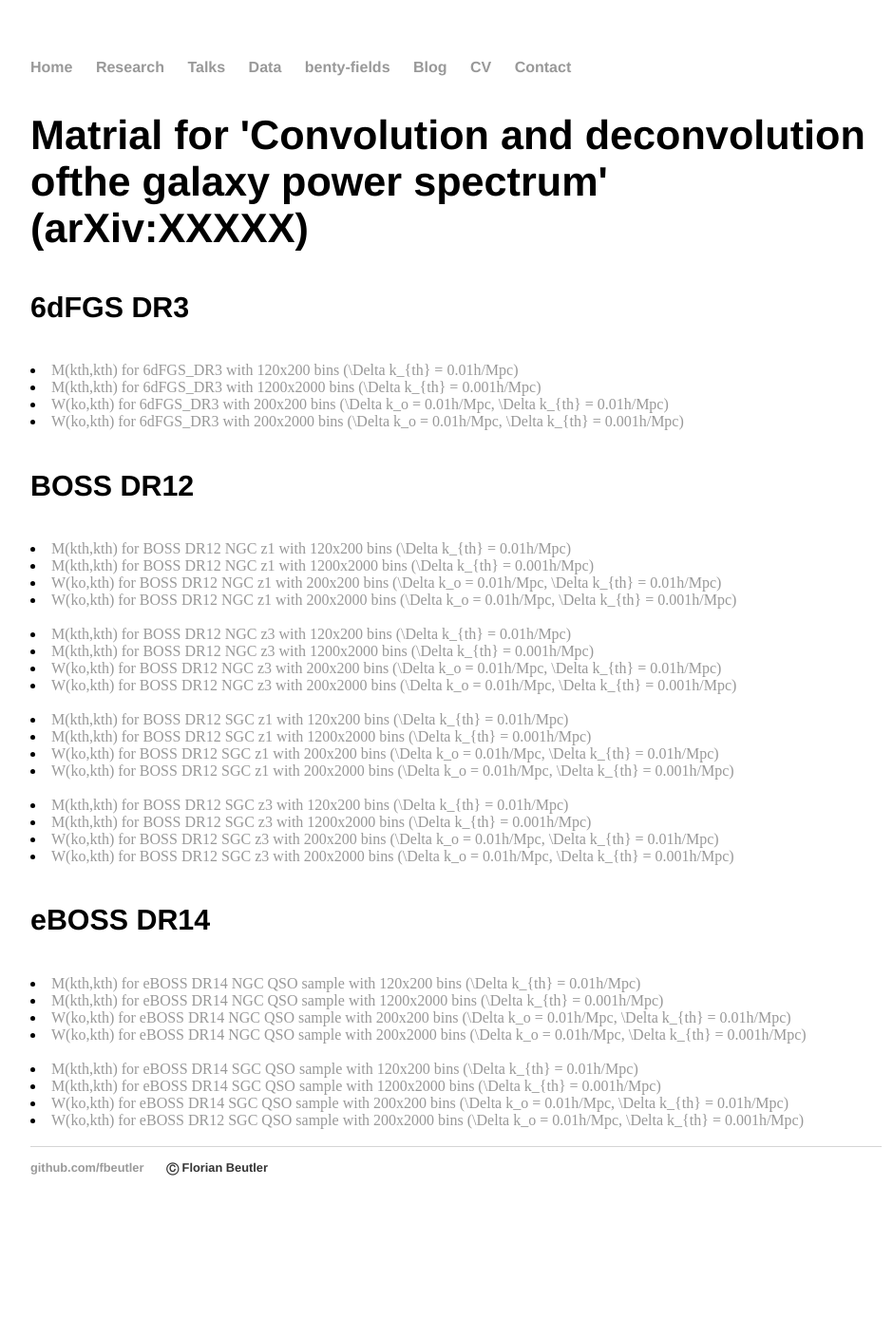
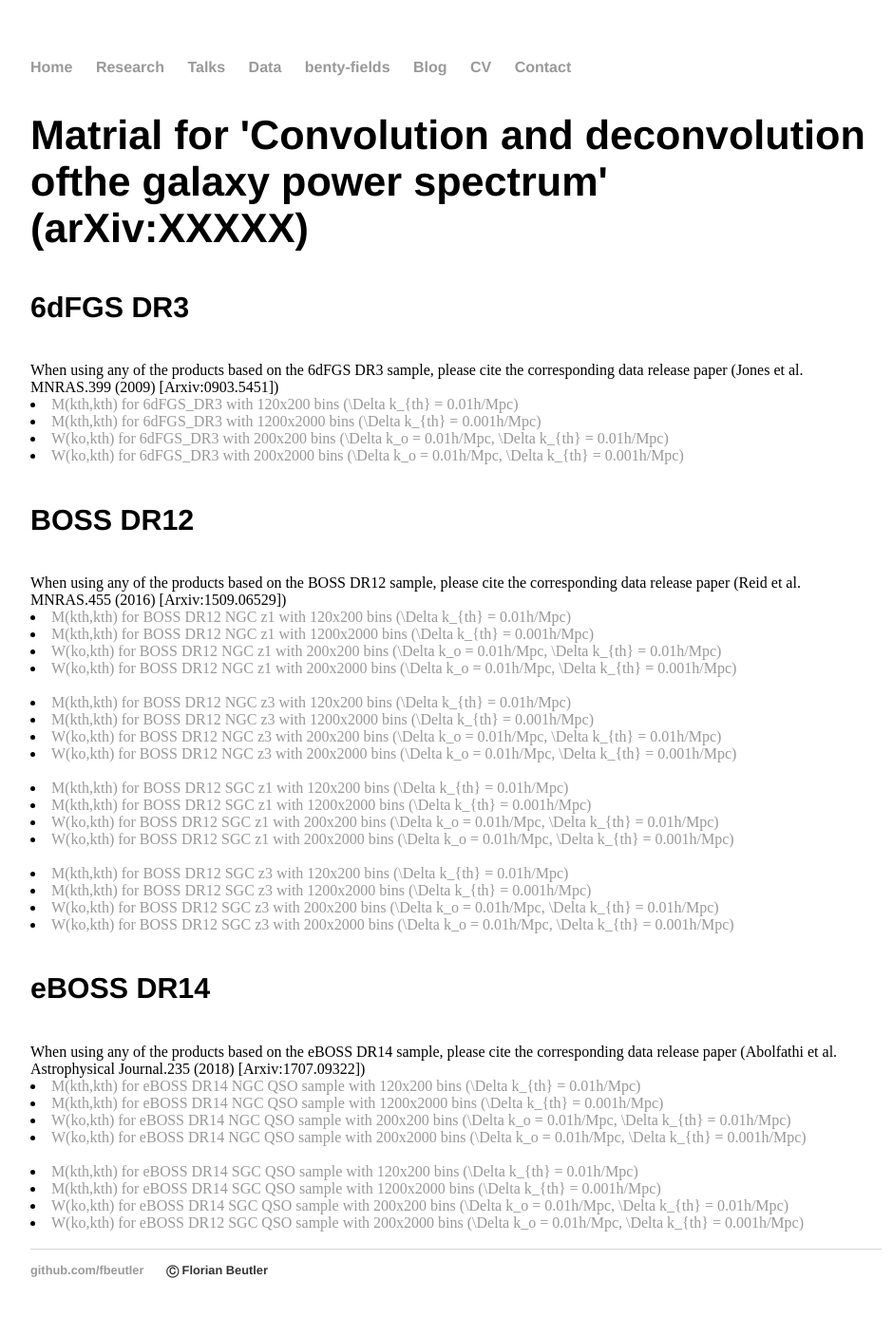
Before and after one commit to fbeutler/fbeutler.github.io, a Jekyll site: the page built from hub/deconv_paper.html, in a window 1280 px wide. Shown: the whole page at 95% size, without its empty margins (160-1100 px from the left). Built offline with Jekyll 4.4.1, drawn with Linux system fonts in a browser that asks for light colours; before the commit the page ends 1299 px from its top, so only the background shows below that.

Commit message:
Update deconv_paper.html

```diff
--- a/hub/deconv_paper.html
+++ b/hub/deconv_paper.html
@@ -6,6 +6,9 @@ title: Some material
     <h2>Matrial for 'Convolution and deconvolution ofthe galaxy power spectrum' (arXiv:XXXXX)<h2>
 
     <h4>6dFGS DR3</h4>
+
+	    When using any of the products based on the 6dFGS DR3 sample, please cite the corresponding data release paper (Jones et al.
+	    MNRAS.399 (2009) [Arxiv:0903.5451])
 
     <li>
         <a href="M2D_pk_6dFGS_DR3_1_1_1_1_1_10_1.dat">M(kth,kth) for 6dFGS_DR3 with 120x200 bins (\Delta k_{th} = 0.01h/Mpc)</a>
@@ -21,6 +24,10 @@ title: Some material
     </li>
 
     <h4>BOSS DR12</h4>
+
+	    When using any of the products based on the BOSS DR12 sample, please cite the corresponding data release paper (Reid et al.
+	    MNRAS.455 (2016) [Arxiv:1509.06529])
+
     <li>
         <a href="M2D_pk_BOSS_DR12_NGC_z1_1_1_1_1_1_10_1.dat">M(kth,kth) for BOSS DR12 NGC z1 with 120x200 bins (\Delta k_{th} = 0.01h/Mpc)</a>
     </li>
@@ -72,6 +79,9 @@ title: Some material
 
     <h4>eBOSS DR14</h4>
 
+	    When using any of the products based on the eBOSS DR14 sample, please cite the corresponding data release paper (Abolfathi et al.
+	    Astrophysical Journal.235 (2018) [Arxiv:1707.09322])
+
     <li>
         <a href="M2D_pk_eBOSS_DR14_QSO_NGC_1_1_1_1_1_10_1.dat">M(kth,kth) for eBOSS DR14 NGC QSO sample with 120x200 bins (\Delta k_{th} = 0.01h/Mpc)</a>
     </li>
```
